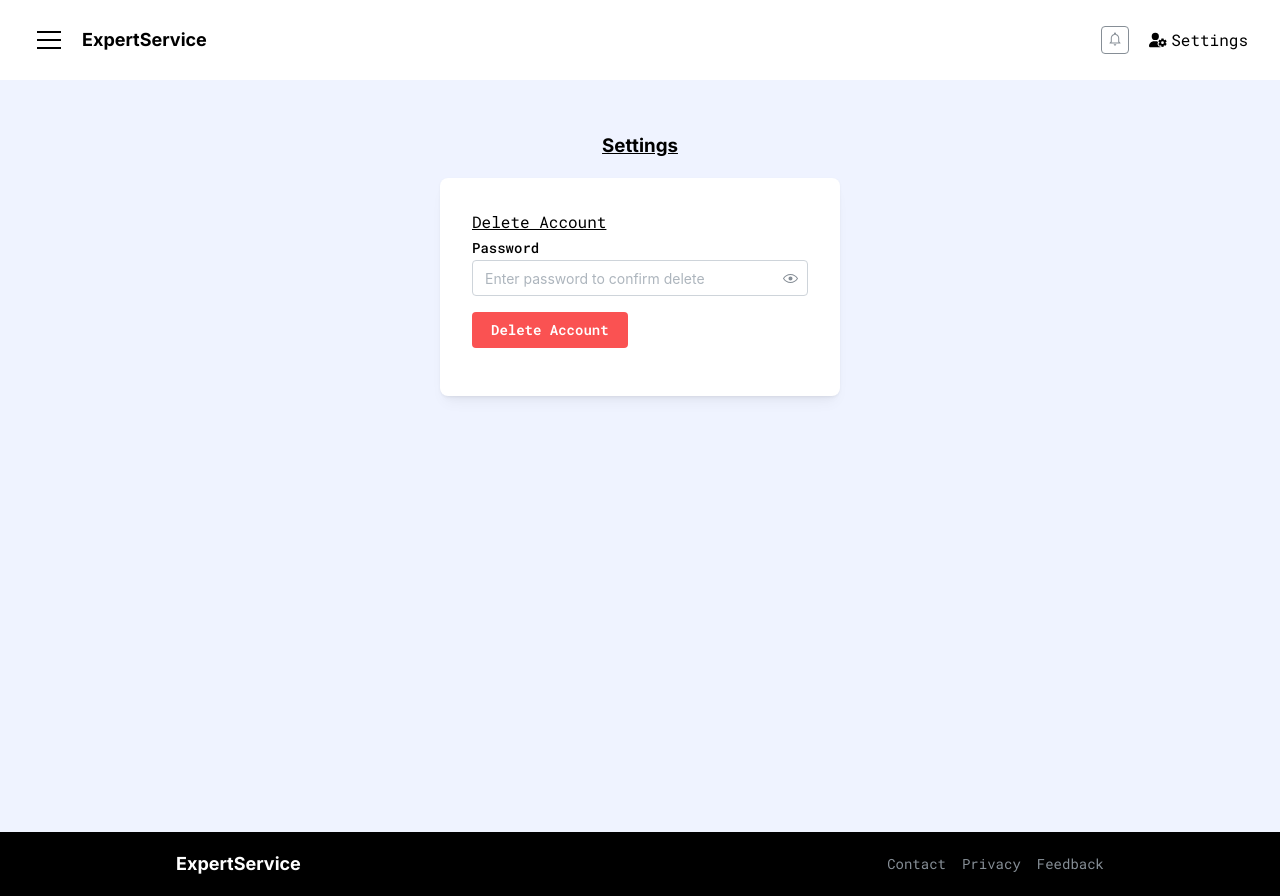
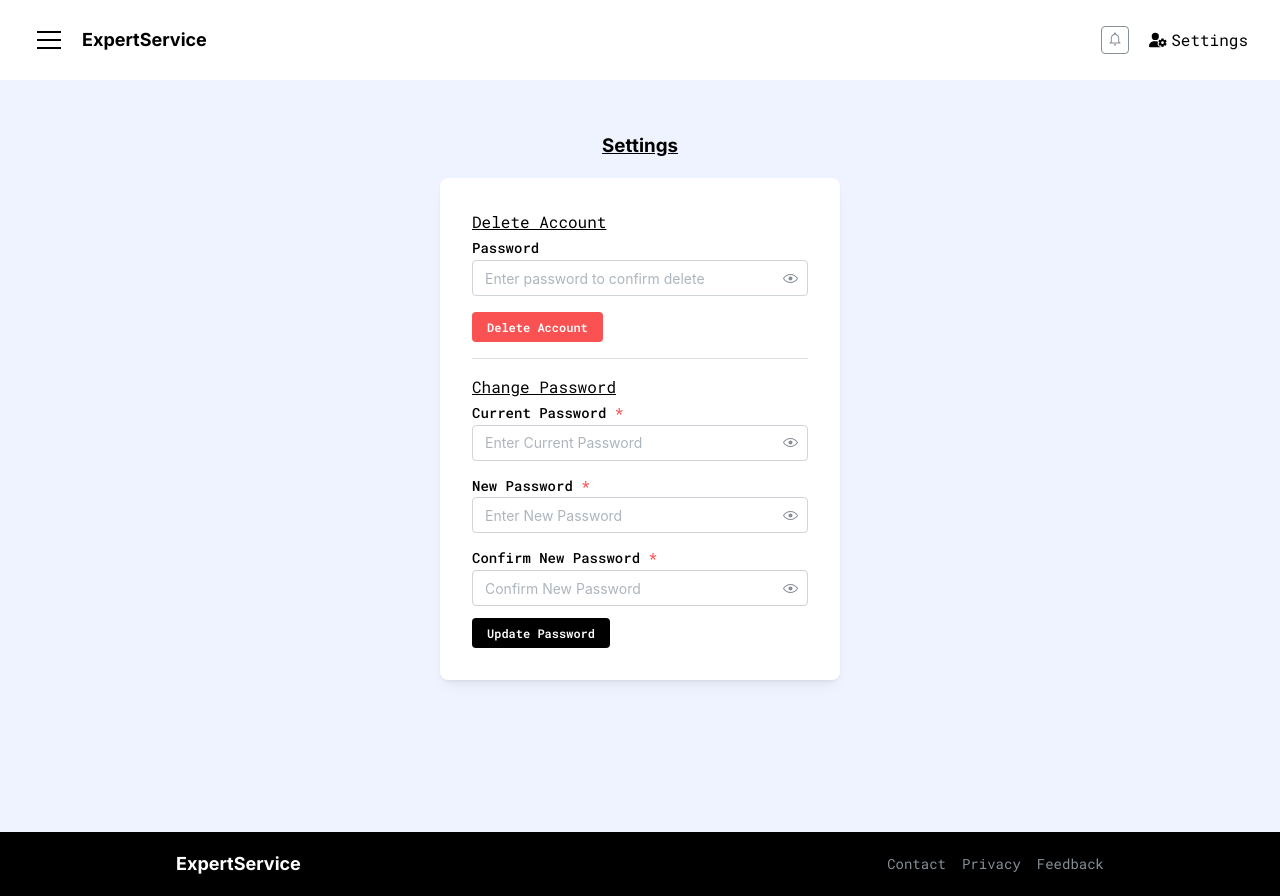
Before and after one commit to Anuragdev03/experts_serv_FE, a React (Vite) app: page /settings in a window 1280 px wide. Built offline with nearby package versions, Linux system fonts and the light colour scheme; no server answers; sample sign-in values are in the browser's storage; what simple-crypto-js would draw is missing.

Commit message:
Added change password feature

```diff
--- a/src/features/settings/api/account.ts
+++ b/src/features/settings/api/account.ts
@@ -1,5 +1,4 @@
 import http from "../../../api/Client"
-
 
 export async function deleteAccount(password: string) {
     try {
@@ -9,3 +8,16 @@ export async function deleteAccount(password: string) {
         return err?.response?.data?.message
     }
 }
+
+export async function updateExpertPassword(current_password: string, new_password: string) {
+    try {
+        const payload = {
+            current_password,
+            new_password
+        }
+        const res = await http.patch("/expert/change-password", payload, {withCredentials: true});
+        return res?.data;
+    } catch(err:any) {
+        return err?.response?.data?.message
+    }
+}
--- a/src/features/settings/index.tsx
+++ b/src/features/settings/index.tsx
@@ -1,17 +1,31 @@
-import { Box, Button, Group, Modal, Paper } from "@mantine/core"
+import { Box, Button, Divider, Group, Modal, Paper } from "@mantine/core"
 import "./styles/style.css"
 import PasswordInput from "../../components/PasswordInput"
 import { useState } from "react"
 import { notify } from "../../utilities/helpers";
 import { useDisclosure } from "@mantine/hooks";
-import { deleteAccount } from "./api/account";
+import { deleteAccount, updateExpertPassword } from "./api/account";
 import { useNavigate } from "react-router";
 import { getAccessToken } from "../../api/refreshToken";
+import { SubmitHandler, useForm } from "react-hook-form";
+
+interface FormData {
+    current_password: string;
+    new_password: string;
+    confirm_password: string;
+}
 
 export default function Settings() {
     const [password, setPassword] = useState("");
     const [opened, { open, close }] = useDisclosure(false);
     const navigate = useNavigate();
+    const { register, handleSubmit, formState: { errors }, setError, reset } = useForm<FormData>({
+        defaultValues: {
+            current_password: "",
+            new_password: "",
+            confirm_password: ""
+        }
+    })
 
     function handleDelete() {
         if (!password) {
@@ -35,9 +49,30 @@ export default function Settings() {
             notify("ERROR", res);
             navigate("/login")
         }
-        if(res.message === "Account deleted successfully") {
+        if (res.message === "Account deleted successfully") {
             notify("SUCCESS", "Account deleted successfully");
             navigate("/")
+        }
+    }
+
+    const handlePasswordUpdate :SubmitHandler<FormData> = async (data) => {
+        if(data.new_password !== data.confirm_password) {
+            setError("confirm_password", {message: "New password and confirm password should be same"});
+            return
+        }
+
+        const res = await updateExpertPassword(data.current_password, data.new_password);
+        if (res === "Token has expired") {
+            const token = await getAccessToken();
+            if (token) handlePasswordUpdate(data);
+        }
+        if (res === "Please login again") {
+            notify("ERROR", res);
+            navigate("/login")
+        }
+        if(res.message === "Password changed successfully") {
+            notify("SUCCESS", res.message)
+            reset()
         }
     }
     return (
@@ -45,15 +80,54 @@ export default function Settings() {
             <Box>
                 <h3 className="settings-title">Settings</h3>
                 <Paper shadow="sm" radius={8} className="settings-paper">
-                    <p className="delete-title">Delete Account</p>
+                    <p className="sub-title">Delete Account</p>
                     <PasswordInput
                         label="Password"
                         placeholder="Enter password to confirm delete"
                         value={password}
                         onChange={handleChange}
                     />
-                    <Button onClick={handleDelete} color="red" my={16}>Delete Account</Button>
+                    <Button size="xs" onClick={handleDelete} color="red" my={16}>Delete Account</Button>
 
+                    <Divider mb={16} />
+                    <p className="sub-title">Change Password</p>
+                    <form onSubmit={handleSubmit(handlePasswordUpdate)}>
+                        <PasswordInput
+                            label="Current Password"
+                            required
+                            placeholder="Enter Current Password"
+                            mb={12}
+                            {...register("current_password", {
+                                required: "Current is required",
+                                minLength: { value: 12, message: "Password must be at least 12 characters" },
+                            })}
+                            error={errors.current_password ? errors.current_password?.message : ""}
+                        />
+                        <PasswordInput
+                            label="New Password"
+                            required
+                            placeholder="Enter New Password"
+                            mb={12}
+                            {...register("new_password", {
+                                required: "New Password is required",
+                                minLength: { value: 12, message: "New Password must be at least 12 characters" },
+                            })}
+                            error={errors.new_password ? errors.new_password?.message : ""}
+                        />
+                        <PasswordInput
+                            label="Confirm New Password"
+                            required
+                            placeholder="Confirm New Password"
+                            mb={12}
+                            {...register("confirm_password", {
+                                required: "Confirm New Password is required",
+                                minLength: { value: 12, message: "New Password must be at least 12 characters" },
+                            })}
+                            error={errors.confirm_password ? errors.confirm_password?.message : ""}
+                        />
+
+                        <Button type="submit" color="#000" size="xs">Update Password</Button>
+                    </form>
                     <Modal onClose={close} opened={opened} title="Confirm Delete" centered>
                         <p className="delete-info-text">Are you sure you want to delete your account? This action is permanent and cannot be undone. All your data, including saved preferences and history, will be lost forever.
 
--- a/src/features/settings/styles/style.css
+++ b/src/features/settings/styles/style.css
@@ -16,7 +16,7 @@
     padding: 2rem;
 }
 
-.delete-title {
+.sub-title {
     text-decoration: underline;
     color: #000;
 }
```
